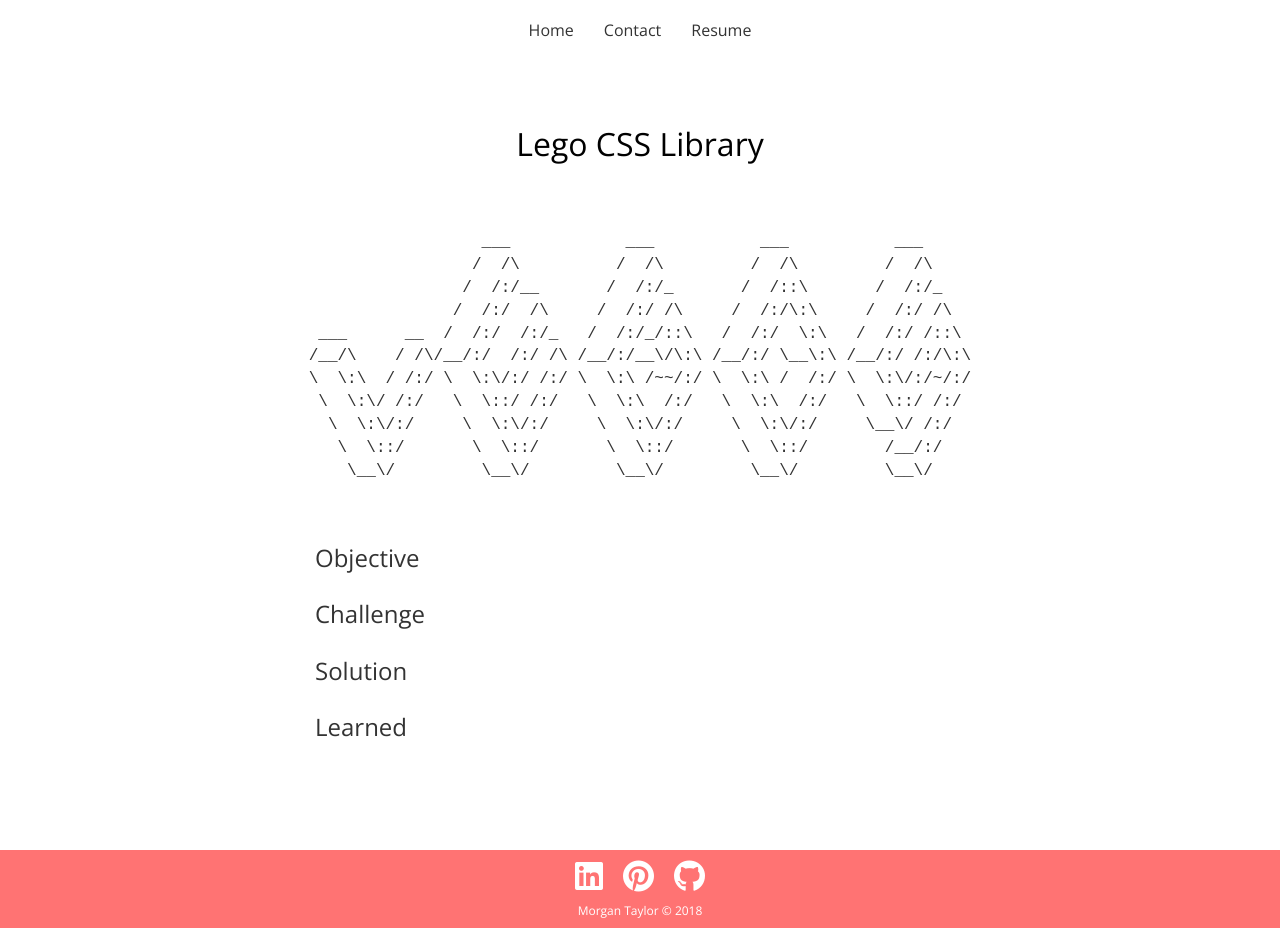
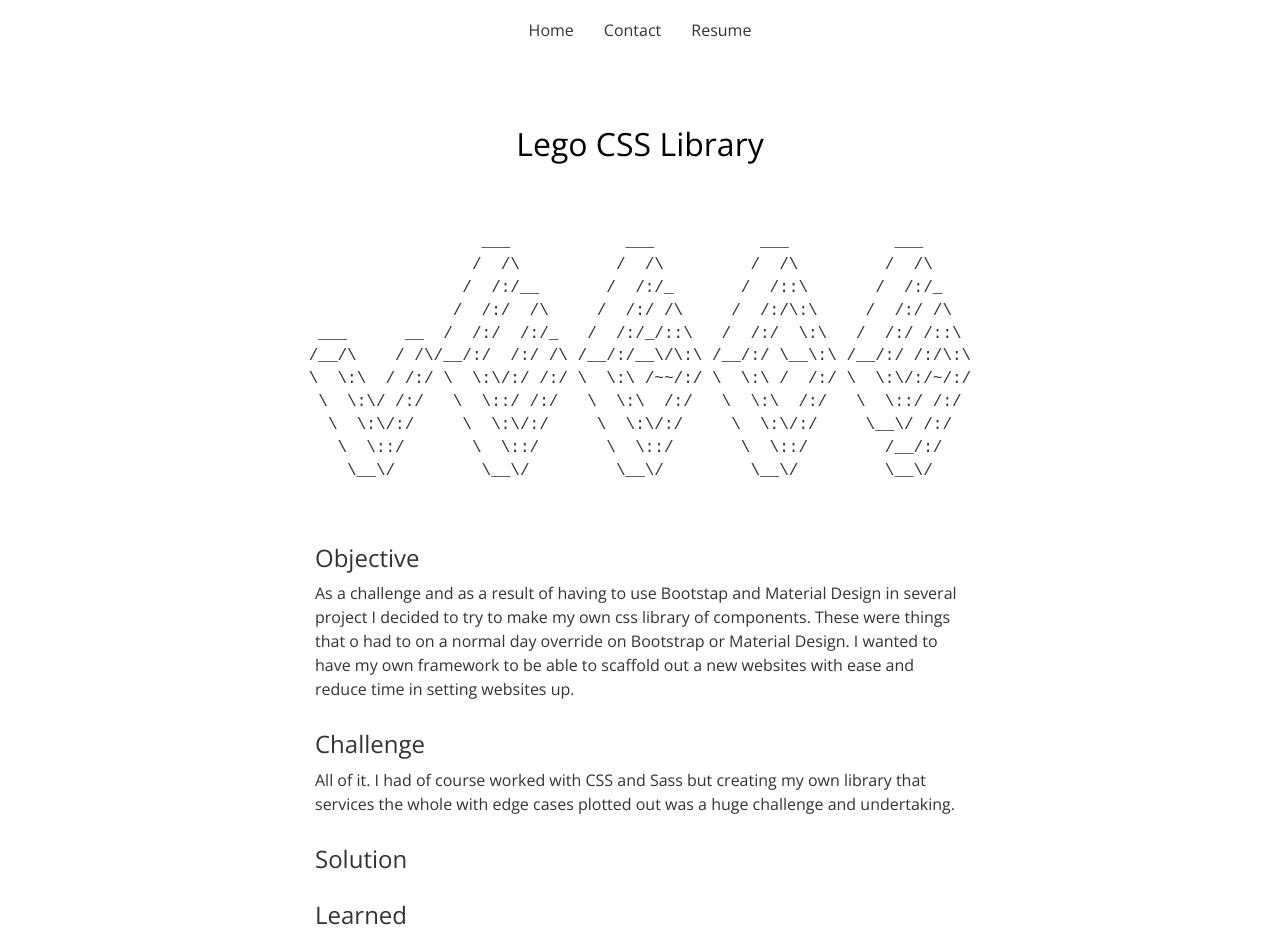
Before and after one commit to morgantaylor/Angular2-Portfolio-Project, an Angular app: page /case-study/lego-css in a window 1280 px wide. Shown: the top 952 px of the page. Before the commit the page ends 928 px from the top, so only its background shows below. Built offline with nearby package versions, Linux system fonts and the light colour scheme.

Commit message:
Adding content to lego case study

```diff
--- a/src/app/case-study/lego-css/lego-css.component.html
+++ b/src/app/case-study/lego-css/lego-css.component.html
@@ -15,9 +15,9 @@
   </pre>
   <div class="case-study">
     <h3>Objective</h3>
-    <p></p>
+    <p>As a challenge and as a result of having to use Bootstap and Material Design in several project I decided to try to make my own css library of components. These were things that o had to on a normal day override on Bootstrap or Material Design. I wanted to have my own framework to be able to scaffold out a new websites with ease and reduce time in setting websites up.</p>
     <h3>Challenge</h3>
-    <p></p>
+    <p>All of it. I had of course worked with CSS and Sass but creating my own library that services the whole with edge cases plotted out was a huge challenge and undertaking.</p>
     <h3>Solution</h3>
     <p></p>
     <h3>Learned</h3>
```
